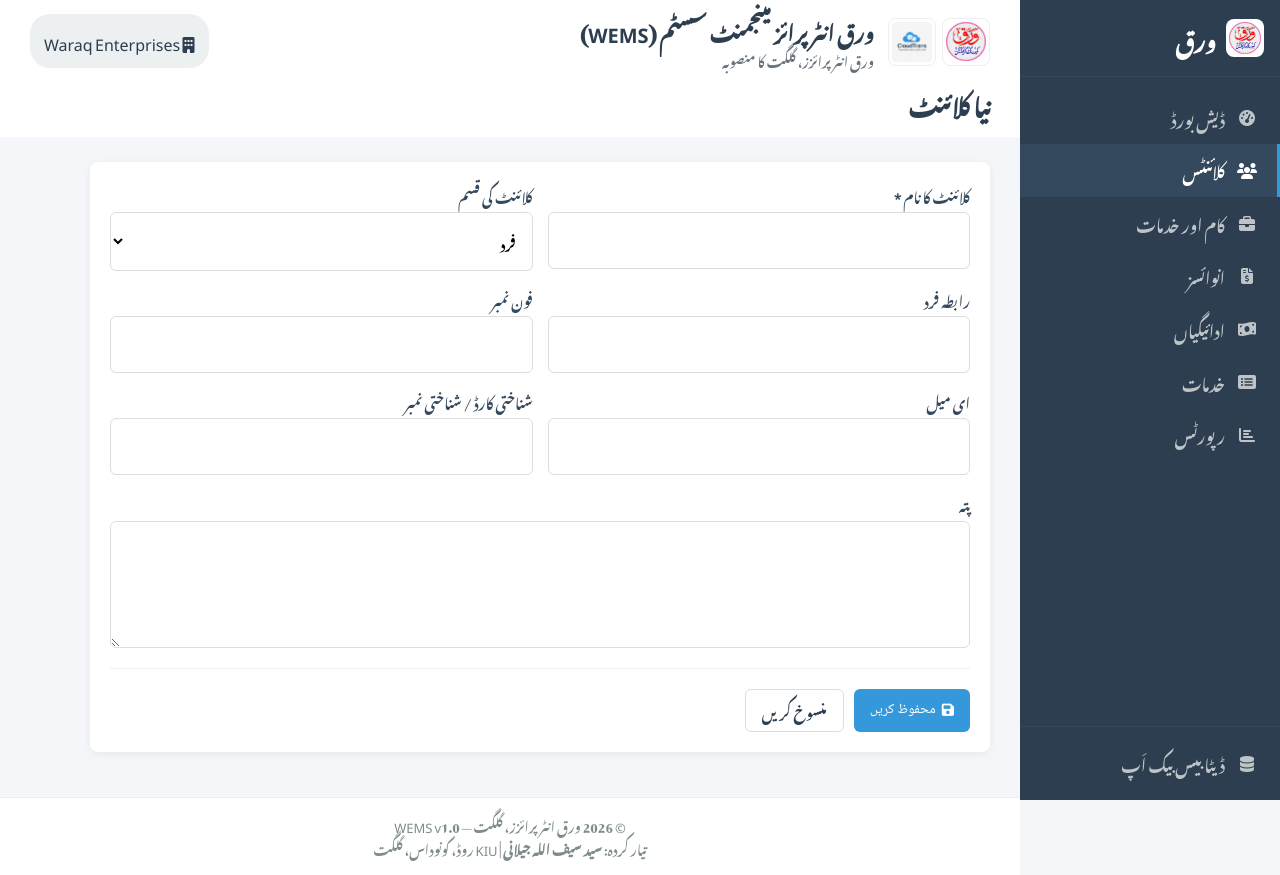
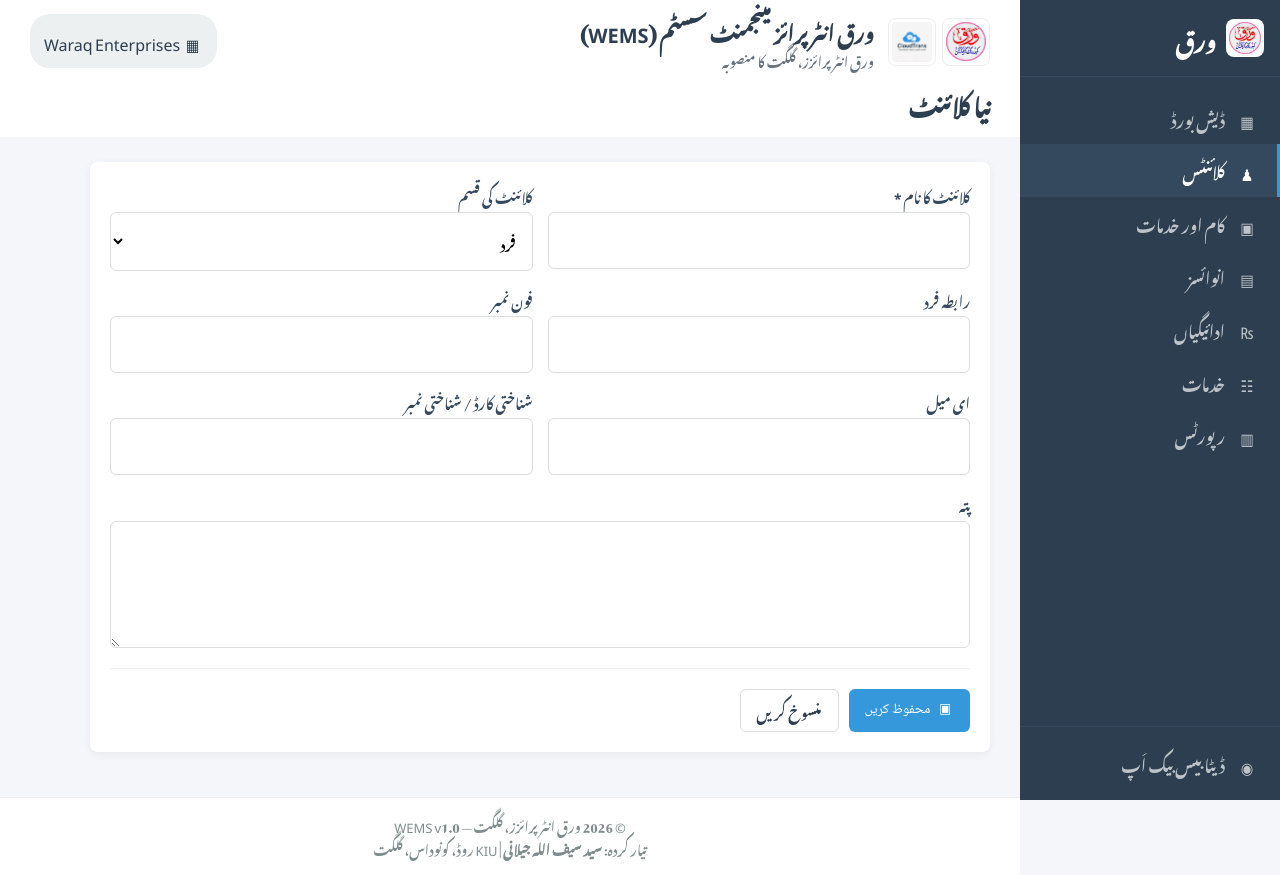
Before and after one commit to xl8saif/WEMS, a Flask app: page /clients/add in a window 1280 px wide. Run offline with Flask 3, Linux system fonts and the light colour scheme.

Commit message:
Make WEMS base template fully local/offline for icons and chart assets

```diff
--- a/templates/base.html
+++ b/templates/base.html
@@ -1,6 +1,6 @@
 <!DOCTYPE html>
 <html lang="ur" dir="rtl">
-<head><meta charset="UTF-8"><meta name="viewport" content="width=device-width, initial-scale=1.0"><title>{% block title %}ورق انٹرپرائز مینجمنٹ سسٹم (WEMS){% endblock %}</title><link rel="stylesheet" href="{{ url_for('static', filename='css/style.css') }}"><link rel="stylesheet" href="https://cdnjs.cloudflare.com/ajax/libs/font-awesome/6.5.1/css/all.min.css"><script src="https://cdn.jsdelivr.net/npm/chart.js"></script>{% block extra_css %}{% endblock %}</head>
+<head><meta charset="UTF-8"><meta name="viewport" content="width=device-width, initial-scale=1.0"><title>{% block title %}ورق انٹرپرائز مینجمنٹ سسٹم (WEMS){% endblock %}</title><link rel="stylesheet" href="{{ url_for('static', filename='css/style.css') }}"><link rel="stylesheet" href="{{ url_for('static', filename='css/offline-icons.css') }}">{% block extra_css %}{% endblock %}</head>
 <body>
 {% set status_labels={'Paid':'ادا شدہ','Unpaid':'غیر ادا شدہ','Partial':'جزوی ادائیگی','Pending':'زیرِ التوا','In Progress':'جاری ہے','Completed':'مکمل','Cancelled':'منسوخ'} %}
 {% set priority_labels={'Low':'کم','Normal':'معمول','High':'زیادہ','Urgent':'فوری'} %}
@@ -15,5 +15,5 @@
 <div class="page-heading-row"><h1 class="page-title">{% block page_title %}ڈیش بورڈ{% endblock %}</h1></div>
 {% with messages=get_flashed_messages(with_categories=true) %}{% if messages %}<div class="flash-messages">{% for category,message in messages %}<div class="alert alert-{{ category }}"><i class="fas fa-{% if category == 'success' %}check-circle{% else %}exclamation-circle{% endif %}"></i>{% if message.startswith('Invoice ') and message.endswith(' created successfully!') %}انوائس {{ message[8:-22] }} کامیابی سے بنا دی گئی۔{% elif message.startswith('Database backed up to ') %}ڈیٹا بیس کا بیک اَپ کامیابی سے بنا دیا گیا۔{% else %}{{ flash_labels.get(message,message) }}{% endif %}<button class="alert-close" onclick="this.parentElement.remove()" aria-label="بند کریں">&times;</button></div>{% endfor %}</div>{% endif %}{% endwith %}
 <div class="content-wrapper">{% block content %}{% endblock %}</div><footer class="app-footer"><p>&copy; {{ current_year }} ورق انٹرپرائزز، گلگت — WEMS v1.0</p><p>تیار کردہ: <strong>سید سیف اللہ جیلانی</strong> | KIU روڈ، کونوداس، گلگت</p></footer></main></div>
-<script src="{{ url_for('static', filename='js/app.js') }}"></script>{% block extra_js %}{% endblock %}
+<script src="{{ url_for('static', filename='js/chart.min.js') }}"></script><script src="{{ url_for('static', filename='js/app.js') }}"></script>{% block extra_js %}{% endblock %}
 </body></html>
```
